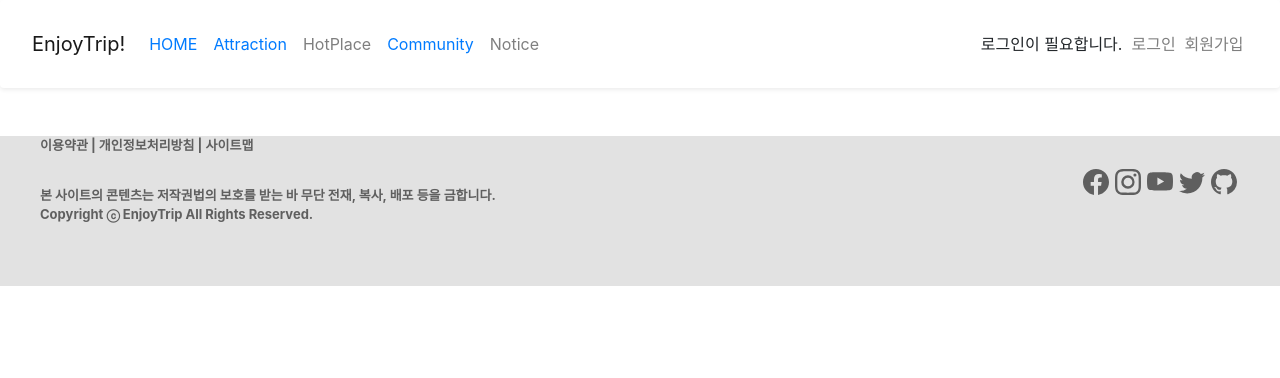
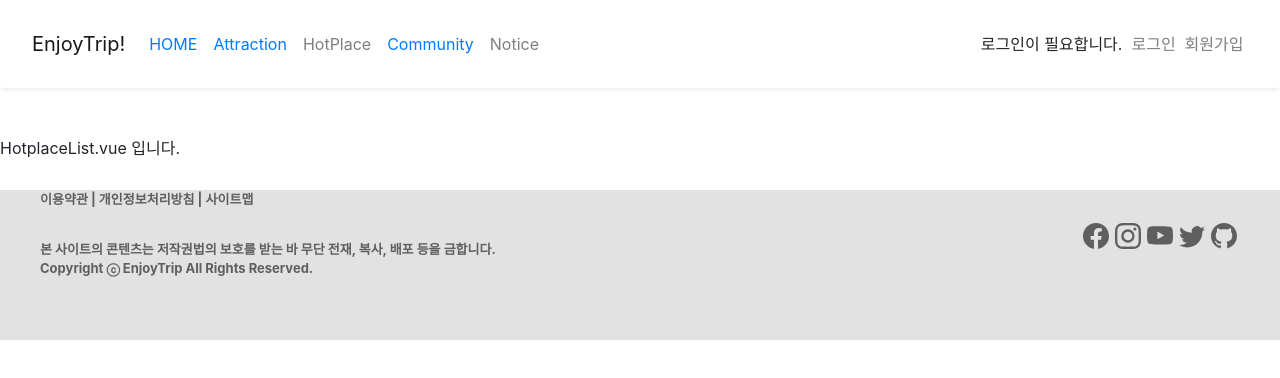
Before and after one commit to harinplz/Hadeul-i, a Vue app in the folder FE/enjoy-trip-front/: page /hotplace/list in a window 1280 px wide. Shown: the top 378 px of the page. Built offline with nearby package versions, Linux system fonts and the light colour scheme.

Commit message:
add: AppHotplace.vue, HotplaceList.vue 코드 추가 #27

```diff
--- /dev/null
+++ b/FE/enjoy-trip-front/src/components/hotplace/HotplaceList.vue
@@ -0,0 +1,12 @@
+<template>
+  <div>
+    HotplaceList.vue 입니다.
+  </div>
+</template>
+
+<script>
+</script>
+
+<style>
+
+</style>
--- a/FE/enjoy-trip-front/src/router/index.js
+++ b/FE/enjoy-trip-front/src/router/index.js
@@ -55,6 +55,20 @@ const routes = [
       },
     ],
   },
+  {
+    path: "/hotplace",
+    name: "Hotplace",
+    component: () => import("@/views/AppHotplace.vue"),
+    redirect: "/hotplace/list",
+    children: [
+      {
+        path: "list",
+        name: "HotplaceList",
+        component: () => import("@/components/hotplace/HotplaceList"),
+      }
+    ]
+
+  }
 ];
 
 const router = new VueRouter({
--- /dev/null
+++ b/FE/enjoy-trip-front/src/views/AppHotplace.vue
@@ -0,0 +1,7 @@
+<template>
+  <div>
+    <router-view></router-view>
+  </div>
+</template>
+
+<style scoped></style>
```
